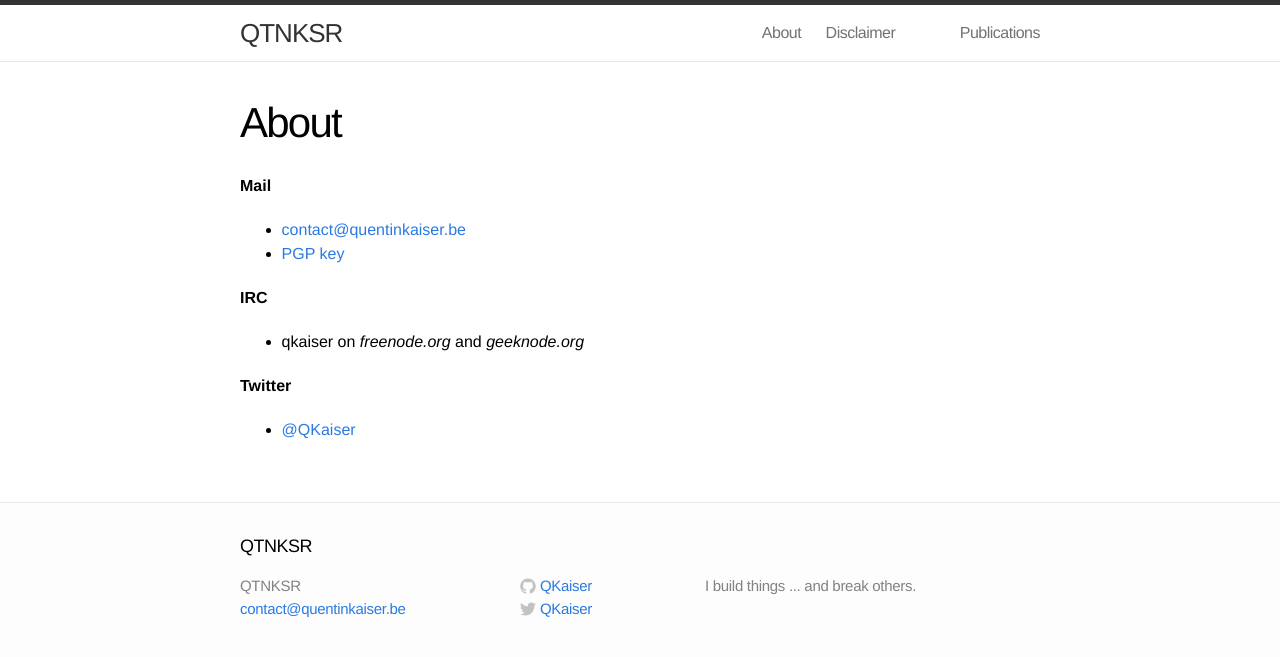
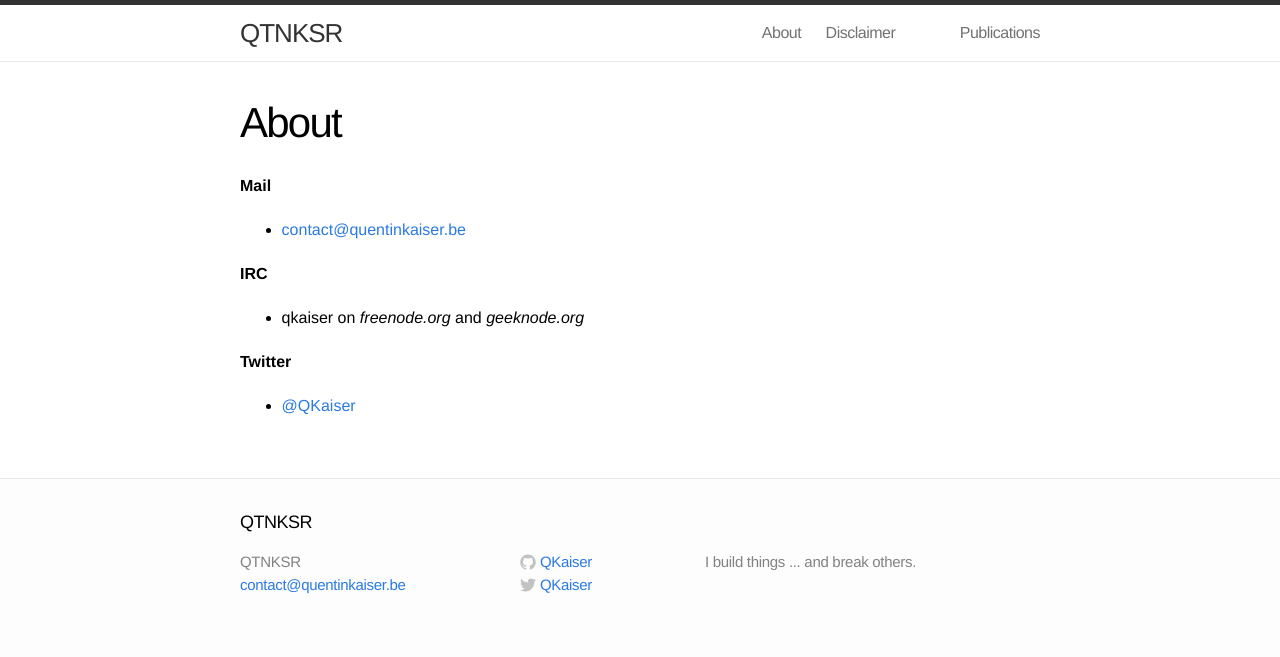
Before and after one commit to qkaiser/qkaiser.github.io, a Jekyll site: the page built from about.md, in a window 1280 px wide. Shown: the top 657 px of the page. Built offline with Jekyll 4.4.1, drawn with Linux system fonts in a browser that asks for light colours.

Commit message:
PGP expired. People can ask for it anyway.

```diff
--- a/about.md
+++ b/about.md
@@ -7,7 +7,6 @@ permalink: /about/
 **Mail**
 
 * [contact@quentinkaiser.be](mailto:contact@quentinkaiser.be)
-* [PGP key](http://pgp.mit.edu/pks/lookup?op=vindex&search=0x2A0E756C78A89C4B)
 
 **IRC**
 
```
